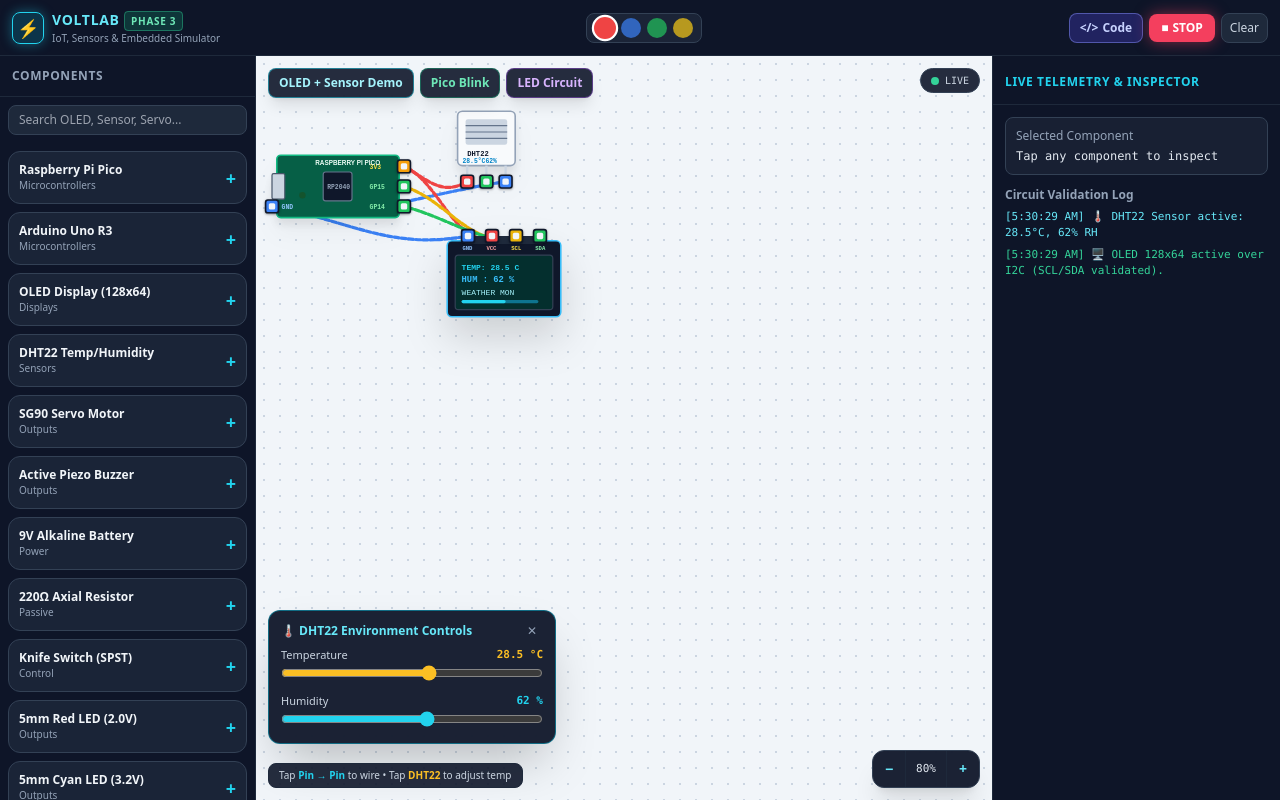
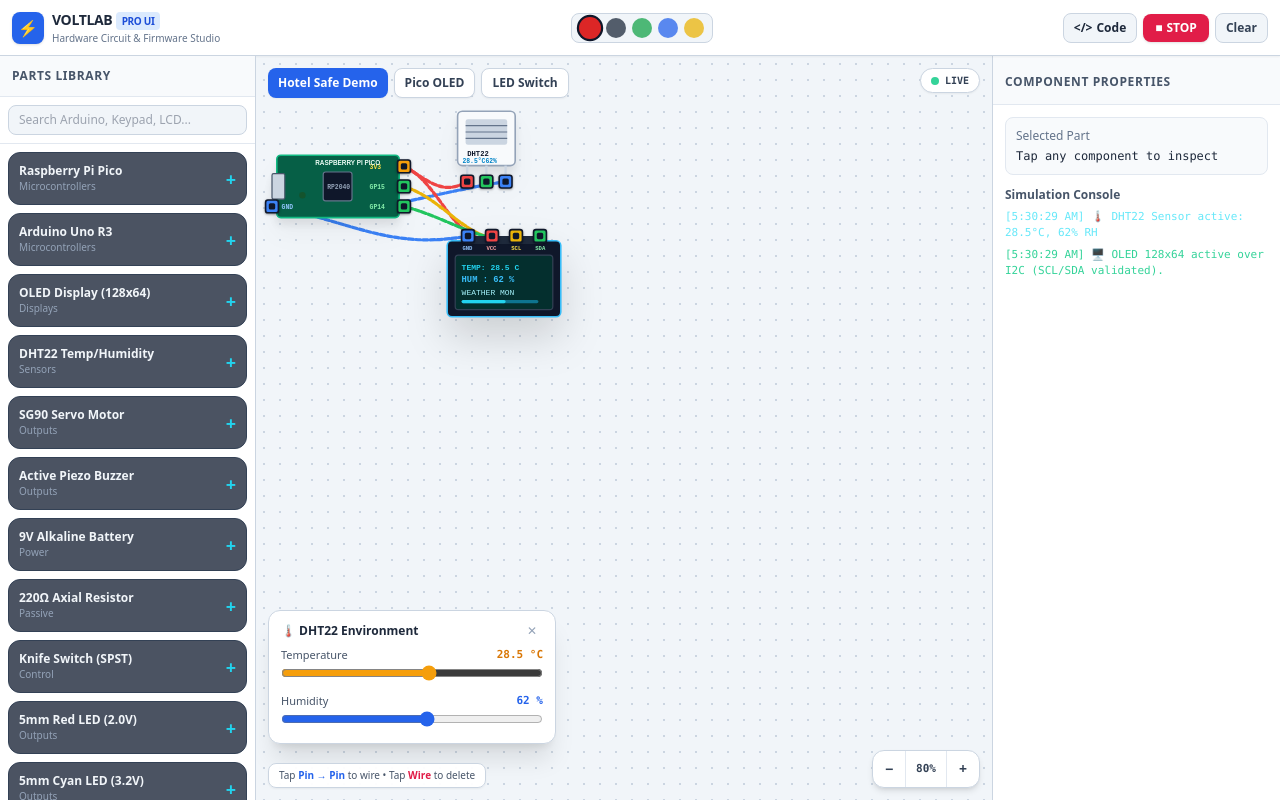
Before and after one commit to CVA28/voltlab-simulator, a plain HTML site: page index.html in a window 1280 px wide. Drawn offline with nearby package versions, Linux system fonts and the light colour scheme.

Commit message:
Refactor index.html for UI enhancements
Updated the HTML structure and styling for improved UI and accessibility.

```diff
--- a/index.html
+++ b/index.html
@@ -1,46 +1,47 @@
 <!DOCTYPE html>
-<html lang="en" class="dark">
+<html lang="en">
 <head>
   <meta charset="UTF-8" />
   <meta name="viewport" content="width=device-width, initial-scale=1.0" />
-  <title>VoltLab — Virtual Electronics & IoT Studio</title>
+  <title>VoltLab Studio — Virtual Hardware & Embedded Simulator</title>
   <script src="https://cdn.tailwindcss.com"></script>
   <link rel="stylesheet" href="style.css" />
 </head>
-<body class="bg-slate-950 text-slate-100 h-screen w-screen overflow-hidden flex flex-col select-none font-sans">
+<body class="bg-slate-100 text-slate-900 h-screen w-screen overflow-hidden flex flex-col select-none font-sans">
 
   <!-- TOP TOOLBAR -->
-  <header class="h-14 bg-slate-900/95 border-b border-slate-800 px-3 flex items-center justify-between z-30 backdrop-blur-md shrink-0">
+  <header class="h-14 bg-white border-b border-slate-300 px-3 flex items-center justify-between z-30 shadow-sm shrink-0">
     <div class="flex items-center gap-2">
-      <div class="w-8 h-8 rounded-lg bg-cyan-500/20 border border-cyan-400 flex items-center justify-center shadow-[0_0_12px_rgba(34,211,238,0.4)]">
-        <span class="text-cyan-400 font-bold text-lg">⚡</span>
+      <div class="w-8 h-8 rounded-lg bg-blue-600 flex items-center justify-center shadow">
+        <span class="text-white font-bold text-base">⚡</span>
       </div>
       <div>
-        <h1 class="font-bold text-sm tracking-wider text-cyan-300">VOLTLAB <span class="text-[10px] bg-emerald-500/20 border border-emerald-400/40 px-1.5 py-0.5 rounded text-emerald-300">PHASE 3</span></h1>
-        <p class="text-[10px] text-slate-400 hidden sm:block">IoT, Sensors & Embedded Simulator</p>
+        <h1 class="font-extrabold text-sm tracking-tight text-slate-800">VOLTLAB <span class="text-[10px] bg-blue-100 text-blue-700 px-1.5 py-0.5 rounded font-bold">PRO UI</span></h1>
+        <p class="text-[10px] text-slate-500 hidden sm:block">Hardware Circuit & Firmware Studio</p>
       </div>
     </div>
 
     <!-- Wire Color Picker -->
-    <div class="flex items-center gap-1.5 bg-slate-800/80 px-2 py-1 rounded-lg border border-slate-700">
-      <button data-color="#ef4444" class="wire-color-btn w-4 h-4 sm:w-5 sm:h-5 rounded-full bg-red-500 ring-2 ring-white scale-110 transition"></button>
-      <button data-color="#3b82f6" class="wire-color-btn w-4 h-4 sm:w-5 sm:h-5 rounded-full bg-blue-500 opacity-70 hover:opacity-100 transition"></button>
-      <button data-color="#22c55e" class="wire-color-btn w-4 h-4 sm:w-5 sm:h-5 rounded-full bg-green-500 opacity-70 hover:opacity-100 transition"></button>
-      <button data-color="#eab308" class="wire-color-btn w-4 h-4 sm:w-5 sm:h-5 rounded-full bg-yellow-400 opacity-70 hover:opacity-100 transition"></button>
+    <div class="flex items-center gap-1.5 bg-slate-100 px-2 py-1 rounded-lg border border-slate-300">
+      <button data-color="#dc2626" class="wire-color-btn w-4 h-4 sm:w-5 sm:h-5 rounded-full bg-red-600 ring-2 ring-slate-900 scale-110 transition"></button>
+      <button data-color="#1e293b" class="wire-color-btn w-4 h-4 sm:w-5 sm:h-5 rounded-full bg-slate-800 opacity-75 hover:opacity-100 transition"></button>
+      <button data-color="#16a34a" class="wire-color-btn w-4 h-4 sm:w-5 sm:h-5 rounded-full bg-green-600 opacity-75 hover:opacity-100 transition"></button>
+      <button data-color="#2563eb" class="wire-color-btn w-4 h-4 sm:w-5 sm:h-5 rounded-full bg-blue-600 opacity-75 hover:opacity-100 transition"></button>
+      <button data-color="#eab308" class="wire-color-btn w-4 h-4 sm:w-5 sm:h-5 rounded-full bg-yellow-500 opacity-75 hover:opacity-100 transition"></button>
     </div>
 
     <!-- Simulation Controls -->
     <div class="flex items-center gap-1.5">
-      <button id="btn-toggle-code" class="px-2.5 py-1.5 rounded-lg bg-indigo-600/30 hover:bg-indigo-600/50 border border-indigo-400/50 text-indigo-200 font-bold text-xs flex items-center gap-1 transition">
+      <button id="btn-toggle-code" class="px-2.5 py-1.5 rounded-lg bg-slate-100 hover:bg-slate-200 border border-slate-300 text-slate-800 font-bold text-xs flex items-center gap-1 transition">
         <span>&lt;/&gt;</span> Code
       </button>
-      <button id="btn-run" class="px-3 py-1.5 rounded-lg bg-emerald-500 hover:bg-emerald-400 text-slate-950 font-bold text-xs flex items-center gap-1 shadow-[0_0_15px_rgba(16,185,129,0.5)] transition active:scale-95">
+      <button id="btn-run" class="px-3 py-1.5 rounded-lg bg-emerald-600 hover:bg-emerald-500 text-white font-bold text-xs flex items-center gap-1 shadow transition active:scale-95">
         <span>▶</span> RUN
       </button>
-      <button id="btn-stop" class="hidden px-3 py-1.5 rounded-lg bg-rose-500 hover:bg-rose-400 text-white font-bold text-xs flex items-center gap-1 shadow-[0_0_15px_rgba(244,63,94,0.5)] transition active:scale-95">
+      <button id="btn-stop" class="hidden px-3 py-1.5 rounded-lg bg-rose-600 hover:bg-rose-500 text-white font-bold text-xs flex items-center gap-1 shadow transition active:scale-95">
         <span>■</span> STOP
       </button>
-      <button id="btn-clear" class="px-2 py-1.5 rounded-lg bg-slate-800 hover:bg-slate-700 border border-slate-700 text-xs text-slate-300 transition">
+      <button id="btn-clear" class="px-2.5 py-1.5 rounded-lg bg-slate-100 hover:bg-slate-200 border border-slate-300 text-xs text-slate-700 font-semibold transition">
         Clear
       </button>
     </div>
@@ -50,70 +51,70 @@
   <div class="flex-1 flex relative overflow-hidden">
 
     <!-- LEFT COMPONENT PALETTE -->
-    <aside id="palette-drawer" class="w-64 bg-slate-900/95 border-r border-slate-800 flex flex-col z-30 transition-transform duration-300 absolute md:relative h-full -translate-x-full md:translate-x-0">
-      <div class="p-3 border-b border-slate-800 flex justify-between items-center">
-        <span class="text-xs font-bold uppercase tracking-wider text-slate-400">Components</span>
-        <button id="close-palette" class="md:hidden text-slate-400 text-sm px-2">✕</button>
+    <aside id="palette-drawer" class="w-64 bg-white border-r border-slate-300 flex flex-col z-30 transition-transform duration-300 absolute md:relative h-full -translate-x-full md:translate-x-0 shadow-lg md:shadow-none">
+      <div class="p-3 border-b border-slate-200 flex justify-between items-center bg-slate-50">
+        <span class="text-xs font-bold uppercase tracking-wider text-slate-600">Parts Library</span>
+        <button id="close-palette" class="md:hidden text-slate-500 text-sm px-2 font-bold">✕</button>
       </div>
-      <div class="p-2">
-        <input id="search-comp" type="text" placeholder="Search OLED, Sensor, Servo..." class="w-full bg-slate-800 border border-slate-700 rounded-lg px-2.5 py-1.5 text-xs focus:outline-none focus:border-cyan-400" />
+      <div class="p-2 border-b border-slate-200">
+        <input id="search-comp" type="text" placeholder="Search Arduino, Keypad, LCD..." class="w-full bg-slate-100 border border-slate-300 rounded-lg px-2.5 py-1.5 text-xs text-slate-800 focus:outline-none focus:border-blue-500" />
       </div>
       <div id="component-list" class="flex-1 overflow-y-auto p-2 space-y-2"></div>
     </aside>
 
-    <!-- CENTER CIRCUIT CANVAS -->
+    <!-- CENTER SCHEMATIC WORKSPACE -->
     <main id="canvas-container" class="flex-1 relative bg-grid overflow-hidden touch-none">
-      <!-- Floating Top-Left Action Buttons -->
-      <div class="absolute top-3 left-3 z-20 flex flex-wrap gap-1.5 max-w-[75%]">
-        <button id="open-palette" class="md:hidden px-2.5 py-1.5 rounded-lg bg-slate-900/90 border border-cyan-500/40 text-cyan-300 text-xs font-semibold shadow-lg backdrop-blur">
+      <!-- Floating Top-Left Project Presets -->
+      <div class="absolute top-3 left-3 z-20 flex flex-wrap gap-1.5 max-w-[76%]">
+        <button id="open-palette" class="md:hidden px-2.5 py-1.5 rounded-lg bg-white border border-slate-300 text-slate-800 text-xs font-bold shadow-sm">
           + Parts
         </button>
-        <button id="btn-oled-demo" class="px-2.5 py-1.5 rounded-lg bg-slate-900/90 border border-cyan-400/50 text-cyan-200 text-xs font-semibold shadow-lg backdrop-blur hover:bg-slate-800">
-          OLED + Sensor Demo
+        <button id="btn-safe-demo" class="px-2.5 py-1.5 rounded-lg bg-blue-600 text-white text-xs font-bold shadow-sm hover:bg-blue-500">
+          Hotel Safe Demo
         </button>
-        <button id="btn-pico-demo" class="px-2.5 py-1.5 rounded-lg bg-slate-900/90 border border-emerald-500/40 text-emerald-300 text-xs font-semibold shadow-lg backdrop-blur hover:bg-slate-800">
-          Pico Blink
+        <button id="btn-oled-demo" class="px-2.5 py-1.5 rounded-lg bg-white border border-slate-300 text-slate-700 text-xs font-semibold shadow-sm hover:bg-slate-50">
+          Pico OLED
         </button>
-        <button id="btn-demo" class="px-2.5 py-1.5 rounded-lg bg-slate-900/90 border border-purple-500/40 text-purple-300 text-xs font-semibold shadow-lg backdrop-blur hover:bg-slate-800">
-          LED Circuit
+        <button id="btn-demo" class="px-2.5 py-1.5 rounded-lg bg-white border border-slate-300 text-slate-700 text-xs font-semibold shadow-sm hover:bg-slate-50">
+          LED Switch
         </button>
       </div>
 
       <!-- Status Pill -->
-      <div id="sim-badge" class="absolute top-3 right-3 z-20 px-2.5 py-1 rounded-full bg-slate-900/90 border border-slate-700 text-[10px] font-mono flex items-center gap-1.5 backdrop-blur">
-        <span id="status-dot" class="w-2 h-2 rounded-full bg-slate-500"></span>
-        <span id="status-text" class="text-slate-300">IDLE</span>
+      <div id="sim-badge" class="absolute top-3 right-3 z-20 px-2.5 py-1 rounded-full bg-white border border-slate-300 text-[10px] font-mono flex items-center gap-1.5 shadow-sm">
+        <span id="status-dot" class="w-2 h-2 rounded-full bg-slate-400"></span>
+        <span id="status-text" class="text-slate-700 font-bold">IDLE</span>
       </div>
 
-      <!-- Floating Interactive Sensor Control Card (Appears when DHT22 Sensor is tapped) -->
-      <div id="sensor-controls" class="hidden absolute bottom-14 left-3 right-3 sm:right-auto sm:w-72 z-20 bg-slate-900/95 border border-cyan-500/50 rounded-xl p-3 shadow-2xl backdrop-blur">
+      <!-- Floating Interactive Sensor Control Card -->
+      <div id="sensor-controls" class="hidden absolute bottom-14 left-3 right-3 sm:right-auto sm:w-72 z-20 bg-white border border-slate-300 rounded-xl p-3 shadow-xl">
         <div class="flex justify-between items-center mb-2">
-          <span class="text-xs font-bold text-cyan-300">🌡️ DHT22 Environment Controls</span>
+          <span class="text-xs font-bold text-slate-800">🌡️ DHT22 Environment</span>
           <button id="btn-close-sensor" class="text-slate-400 text-xs px-1.5">✕</button>
         </div>
         <div class="space-y-2 text-xs">
           <div>
             <div class="flex justify-between text-[11px] mb-0.5">
-              <span class="text-slate-300">Temperature</span>
-              <span id="val-temp" class="font-mono font-bold text-amber-400">28.5 °C</span>
+              <span class="text-slate-600">Temperature</span>
+              <span id="val-temp" class="font-mono font-bold text-amber-600">28.5 °C</span>
             </div>
-            <input id="slider-temp" type="range" min="0" max="50" step="0.5" value="28.5" class="w-full accent-amber-400" />
+            <input id="slider-temp" type="range" min="0" max="50" step="0.5" value="28.5" class="w-full accent-amber-500" />
           </div>
           <div>
             <div class="flex justify-between text-[11px] mb-0.5">
-              <span class="text-slate-300">Humidity</span>
-              <span id="val-hum" class="font-mono font-bold text-cyan-400">62 %</span>
+              <span class="text-slate-600">Humidity</span>
+              <span id="val-hum" class="font-mono font-bold text-blue-600">62 %</span>
             </div>
-            <input id="slider-hum" type="range" min="20" max="95" step="1" value="62" class="w-full accent-cyan-400" />
+            <input id="slider-hum" type="range" min="20" max="95" step="1" value="62" class="w-full accent-blue-600" />
           </div>
         </div>
       </div>
 
-      <!-- Floating Zoom & Pan Reset Controls -->
-      <div class="absolute bottom-3 right-3 z-20 flex items-center bg-slate-900/95 border border-slate-700 rounded-xl shadow-xl backdrop-blur overflow-hidden">
-        <button id="btn-zoom-out" class="px-3 py-2 text-cyan-300 hover:bg-slate-800 active:bg-slate-700 font-bold text-sm border-r border-slate-800">−</button>
-        <button id="btn-zoom-reset" class="px-2.5 py-2 text-[11px] font-mono text-slate-200 hover:bg-slate-800 active:bg-slate-700">80%</button>
-        <button id="btn-zoom-in" class="px-3 py-2 text-cyan-300 hover:bg-slate-800 active:bg-slate-700 font-bold text-sm border-l border-slate-800">+</button>
+      <!-- Floating Zoom & Pan Controls -->
+      <div class="absolute bottom-3 right-3 z-20 flex items-center bg-white border border-slate-300 rounded-xl shadow-md overflow-hidden">
+        <button id="btn-zoom-out" class="px-3 py-2 text-slate-700 hover:bg-slate-100 font-bold text-sm border-r border-slate-200">−</button>
+        <button id="btn-zoom-reset" class="px-2.5 py-2 text-[11px] font-mono font-bold text-slate-700 hover:bg-slate-100">75%</button>
+        <button id="btn-zoom-in" class="px-3 py-2 text-slate-700 hover:bg-slate-100 font-bold text-sm border-l border-slate-200">+</button>
       </div>
 
       <!-- Pan + Zoom Stage -->
@@ -123,23 +124,23 @@
       </div>
 
       <!-- Helper Hint -->
-      <div id="canvas-hint" class="absolute bottom-3 left-3 z-20 text-[10px] text-slate-300 bg-slate-900/90 px-2.5 py-1 rounded-lg border border-slate-800 pointer-events-none">
-        Tap <span class="text-cyan-400 font-bold">Pin → Pin</span> to wire • Tap <span class="text-amber-400 font-bold">DHT22</span> to adjust temp
+      <div id="canvas-hint" class="absolute bottom-3 left-3 z-20 text-[10px] text-slate-600 bg-white/95 px-2.5 py-1 rounded-lg border border-slate-300 shadow-sm pointer-events-none">
+        Tap <span class="text-blue-600 font-bold">Pin → Pin</span> to wire • Tap <span class="text-rose-600 font-bold">Wire</span> to delete
       </div>
     </main>
 
     <!-- RIGHT INSPECTOR PANEL (Desktop) -->
-    <aside class="w-72 bg-slate-900/95 border-l border-slate-800 hidden lg:flex flex-col z-20 shrink-0">
-      <div class="p-3 border-b border-slate-800">
-        <span class="text-xs font-bold uppercase tracking-wider text-cyan-400">Live Telemetry & Inspector</span>
+    <aside class="w-72 bg-white border-l border-slate-300 hidden lg:flex flex-col z-20 shrink-0">
+      <div class="p-3 border-b border-slate-200 bg-slate-50">
+        <span class="text-xs font-bold uppercase tracking-wider text-slate-600">Component Properties</span>
       </div>
       <div id="telemetry-panel" class="p-3 space-y-3 overflow-y-auto flex-1 text-xs">
-        <div class="p-2.5 rounded-lg bg-slate-800/60 border border-slate-700">
-          <div class="text-slate-400 mb-1">Selected Component</div>
-          <div id="selected-info" class="font-mono text-slate-200">Tap any component to inspect</div>
+        <div class="p-2.5 rounded-lg bg-slate-50 border border-slate-200">
+          <div class="text-slate-500 mb-1">Selected Part</div>
+          <div id="selected-info" class="font-mono text-slate-800">Tap any component to inspect</div>
         </div>
         <div>
-          <div class="text-slate-400 font-semibold mb-1.5">Circuit Validation Log</div>
+          <div class="text-slate-600 font-semibold mb-1.5">Simulation Console</div>
           <div id="console-log" class="space-y-1.5 font-mono text-[11px]"></div>
         </div>
       </div>
@@ -148,28 +149,27 @@
   </div>
 
   <!-- SLIDE-UP CODE EDITOR & SERIAL MONITOR DRAWER -->
-  <section id="code-drawer" class="hidden h-72 bg-slate-900 border-t-2 border-indigo-500/60 flex flex-col z-30 shrink-0">
+  <section id="code-drawer" class="hidden h-72 bg-slate-900 border-t-2 border-blue-600 flex flex-col z-30 shrink-0">
     <div class="px-3 py-2 bg-slate-950 border-b border-slate-800 flex items-center justify-between gap-2">
       <div class="flex items-center gap-2">
-        <span class="text-xs font-bold text-indigo-300">CODE</span>
+        <span class="text-xs font-bold text-blue-400">CODE</span>
         <select id="code-preset" class="bg-slate-800 border border-slate-700 rounded px-2 py-1 text-[11px] text-slate-200 focus:outline-none">
-          <option value="pico_oled">Pico — I2C OLED + DHT22 Weather</option>
-          <option value="pico_blink">Pico — MicroPython Blink GP15</option>
-          <option value="pico_servo">Pico — SG90 Servo Sweep (0-180°)</option>
-          <option value="arduino_blink">Arduino C++ — Blink D13</option>
+          <option value="hotel_safe">Arduino C++ — Hotel Safe (Keypad + LCD + Servo)</option>
+          <option value="pico_oled">Pico MicroPython — OLED + DHT22 Weather</option>
+          <option value="pico_blink">Pico MicroPython — Blink GP15</option>
         </select>
       </div>
       <div class="flex items-center gap-2">
-        <button id="btn-code-run" class="px-2.5 py-1 rounded bg-emerald-500 text-slate-950 font-bold text-[11px]">▶ Upload & Run</button>
+        <button id="btn-code-run" class="px-2.5 py-1 rounded bg-emerald-600 text-white font-bold text-[11px]">▶ Upload & Run</button>
         <button id="btn-close-code" class="px-2 py-1 rounded bg-slate-800 text-slate-300 text-xs">✕</button>
       </div>
     </div>
 
     <div class="flex-1 flex flex-col sm:flex-row overflow-hidden">
       <textarea id="code-editor" spellcheck="false" class="flex-1 bg-slate-950 text-emerald-300 font-mono text-xs p-3 resize-none focus:outline-none border-b sm:border-b-0 sm:border-r border-slate-800 leading-relaxed"></textarea>
-      <div class="h-28 sm:h-full sm:w-72 bg-black/80 p-2.5 flex flex-col font-mono text-[11px]">
+      <div class="h-28 sm:h-full sm:w-72 bg-black/90 p-2.5 flex flex-col font-mono text-[11px]">
         <div class="flex justify-between items-center text-slate-400 border-b border-slate-800 pb-1 mb-1">
-          <span class="text-[10px] font-bold text-amber-400">SERIAL MONITOR (115200)</span>
+          <span class="text-[10px] font-bold text-amber-400">SERIAL MONITOR</span>
           <button id="btn-clear-serial" class="text-[10px] text-slate-500 hover:text-slate-300">Clear</button>
         </div>
         <div id="serial-output" class="flex-1 overflow-y-auto space-y-1 text-slate-300"></div>
@@ -177,15 +177,15 @@
     </div>
   </section>
 
-  <!-- BOTTOM MOBILE DIAGNOSTICS BAR -->
-  <div id="mobile-console" class="lg:hidden h-24 bg-slate-900 border-t border-slate-800 p-2 overflow-y-auto font-mono text-[11px] z-20 shrink-0">
+  <!-- BOTTOM MOBILE CONSOLE -->
+  <div id="mobile-console" class="lg:hidden h-24 bg-white border-t border-slate-300 p-2 overflow-y-auto font-mono text-[11px] z-20 shrink-0">
     <div class="flex justify-between items-center mb-1">
-      <span class="text-cyan-400 font-bold uppercase text-[10px]">Live Telemetry</span>
-      <span id="mobile-readings" class="text-emerald-400">0.00V | 0.0mA</span>
+      <span class="text-blue-700 font-bold uppercase text-[10px]">Console & Diagnostics</span>
+      <span id="mobile-readings" class="text-emerald-700 font-bold">5.00V | READY</span>
     </div>
-    <div id="mobile-log" class="space-y-1 text-slate-300"></div>
+    <div id="mobile-log" class="space-y-1 text-slate-700"></div>
   </div>
 
-  <script type="module" src="js/app.js?v=7"></script>
+  <script type="module" src="js/app.js?v=8"></script>
 </body>
 </html>
```
